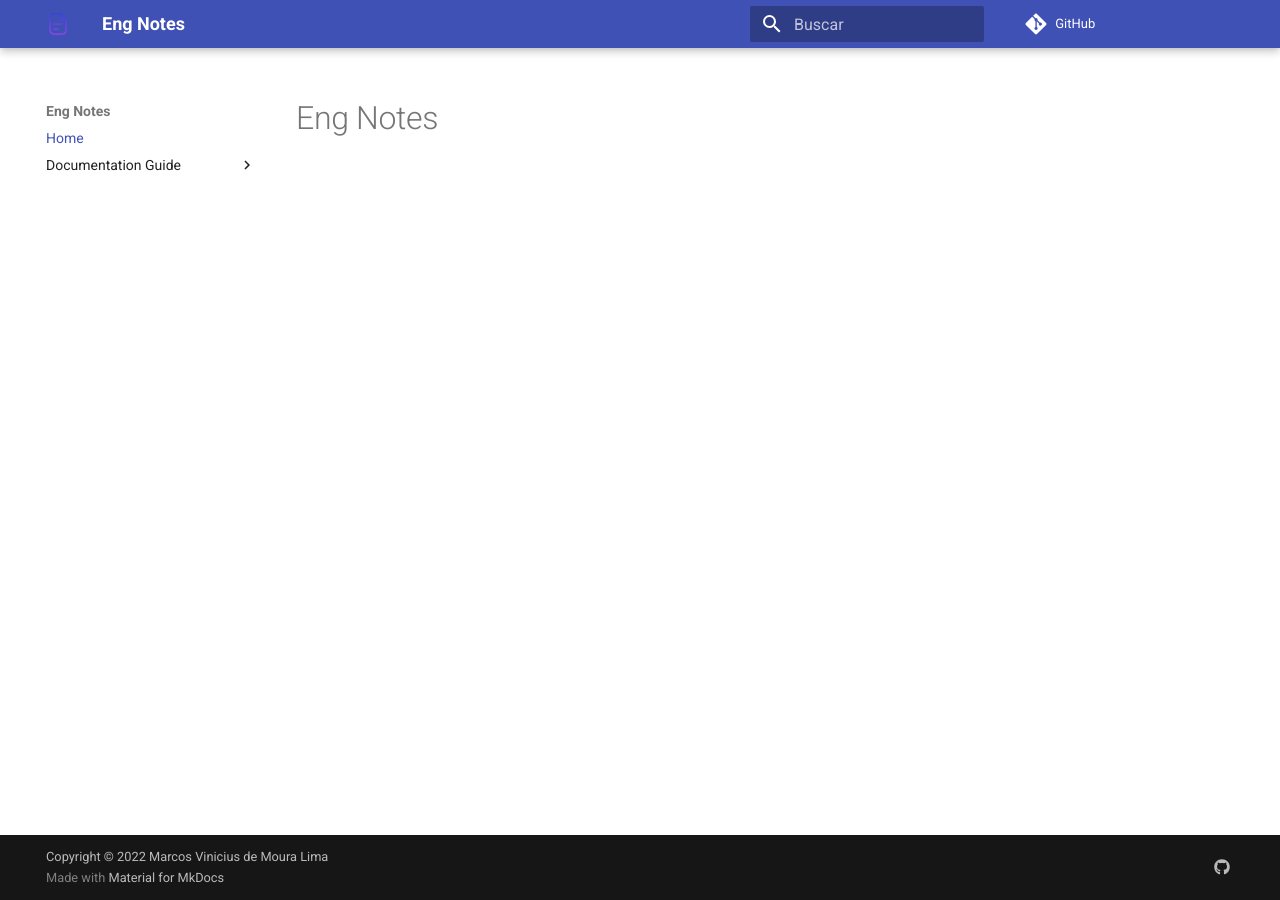
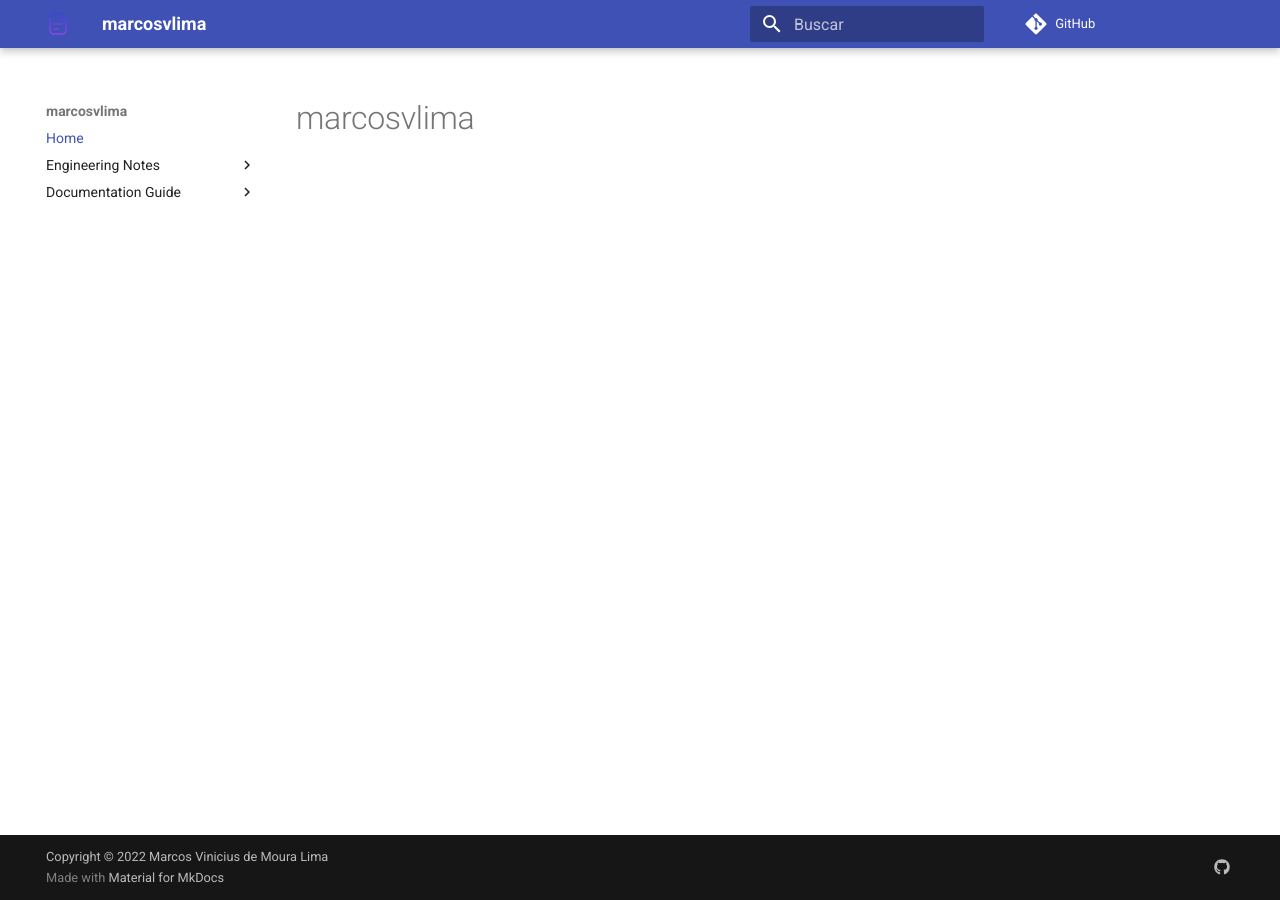
Before and after one commit to marcosvlima/eng-notes, an MkDocs documentation site: the page built from docs/index.md, in a window 1280 px wide. Built offline with MkDocs 1.6.1 and Material for MkDocs 9.7.7, drawn with Linux system fonts in a browser that asks for light colours; comment, search, counter and statistics services are not loaded.

```diff
--- a/docs/index.md
+++ b/docs/index.md
@@ -1 +1 @@
-# Eng Notes
+# marcosvlima
--- a/mkdocs.yml
+++ b/mkdocs.yml
@@ -1,7 +1,12 @@
-site_name: Eng Notes
+site_name: marcosvlima
 site_url: https://marcosvlima-norecords.com/
 nav:
   - Home: index.md
+  - Engineering Notes:
+    - Kubernetes:
+      - POD: kubernetes/pod.md
+    - Linux:
+      - Kernel: kernel.md
   - Documentation Guide:
     - mkdocs: mkdocs.md
     - Admonitions: admonitions.md
```
Also changed, not shown: docs/kubernetes/pod.md (added, +1 -0 lines), docs/linux/kernel.md (added, +1 -0 lines).
